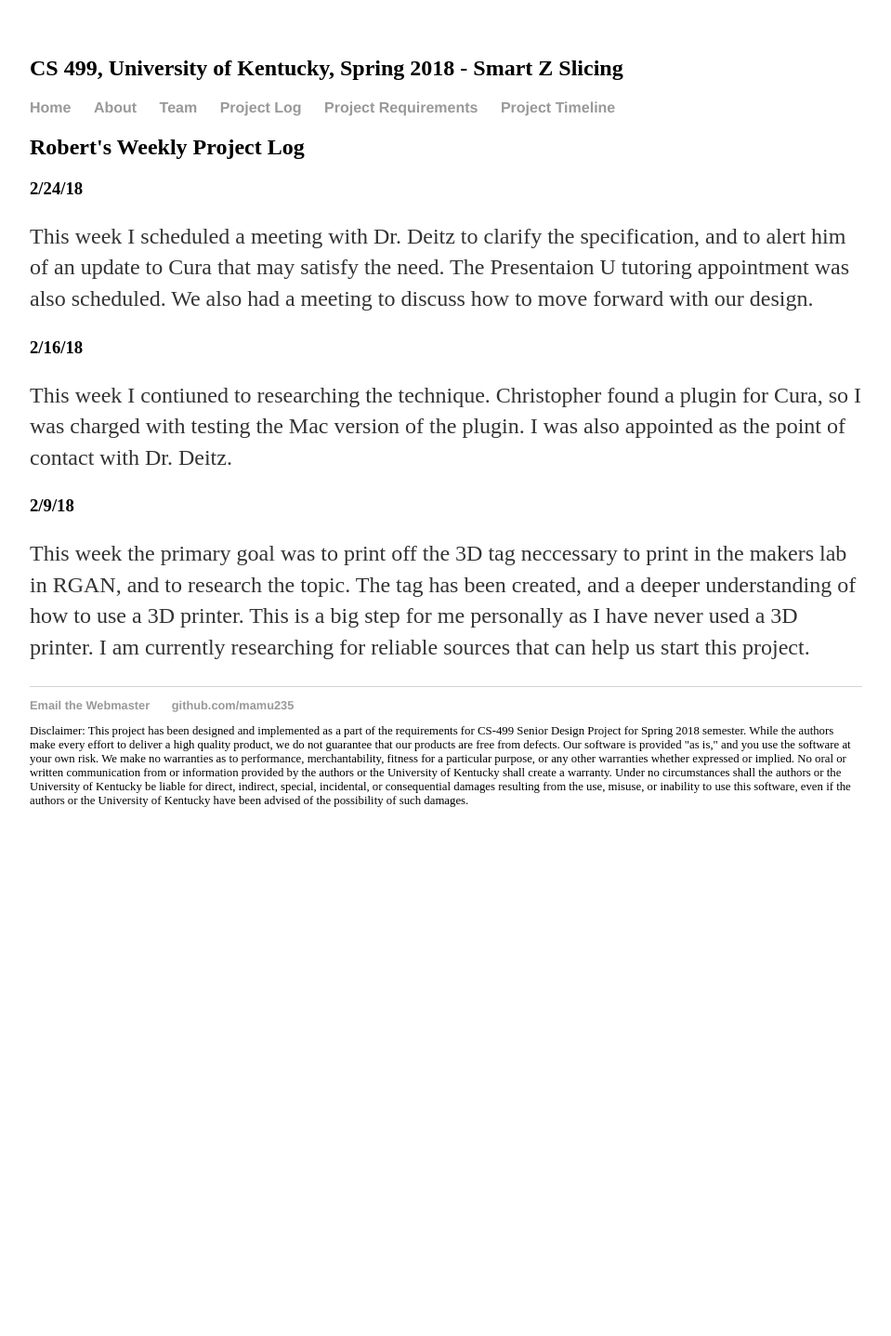
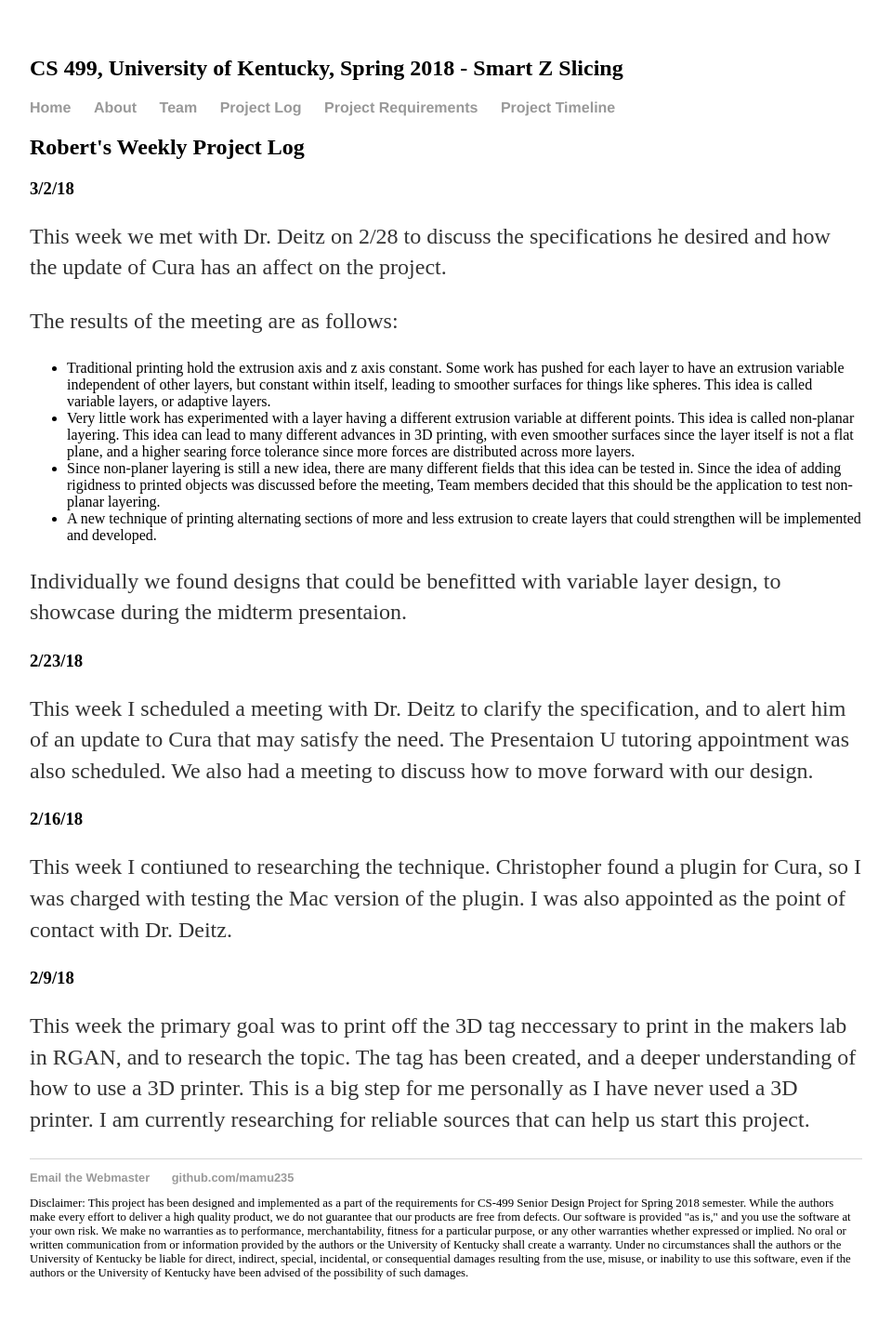
Before and after one commit to mamu235/CS-499-smart-slicing, a Jekyll site: the page built from robert_log.html, in a window 1280 px wide. Shown: the whole page at 93% size, without its empty margins (160-1119 px from the left). Built offline with Jekyll 4.4.1, drawn with Linux system fonts in a browser that asks for light colours; before the commit the page ends 929 px from its top, so only the background shows below that.

Commit message:
3/2/18 post

```diff
--- a/robert_log.html
+++ b/robert_log.html
@@ -3,7 +3,25 @@ title: Robert Log
 layout: default
 ---
 <h2> Robert's Weekly Project Log</h2>
-<h3>2/24/18</h3>
+<h3>3/2/18</h3>
+
+<p>This week we met with Dr. Deitz on 2/28 to discuss the specifications he desired and how the update of Cura has an affect on the project. </p>
+
+<p>The results of the meeting are as follows:
+
+<ul>
+  <li>Traditional printing hold the extrusion axis and z axis constant. Some work has pushed for each layer to have an extrusion variable independent of other layers, but constant within itself, leading to smoother surfaces for things like spheres. This idea is called variable layers, or adaptive layers.</li>
+  <li>Very little work has experimented with a layer having a different extrusion variable at different points. This idea is called non-planar layering. This idea can lead to many different advances in 3D printing, with even smoother surfaces since the layer itself is not a flat plane, and a higher searing force tolerance since more forces are distributed across more layers.</li>
+  <li>Since non-planer layering is still a new idea, there are many different fields that this idea can be tested in. Since the idea of adding rigidness to printed objects was discussed before the meeting, Team members decided that this should be the application to test non-planar layering.</li>
+  <li>A new technique of printing alternating sections of more and less extrusion to create layers that could strengthen will be implemented and developed.</li>
+</ul>
+
+
+</p>
+
+<p>Individually we found designs that could be benefitted with variable layer design, to showcase during the midterm presentaion.</p>
+
+<h3>2/23/18</h3>
 
 <p>This week I scheduled a meeting with Dr. Deitz to clarify the specification, and to alert him of an update to Cura that may satisfy the need. The Presentaion U tutoring appointment was also scheduled. We also had a meeting to discuss how to move forward with our design.</p>
 
```
